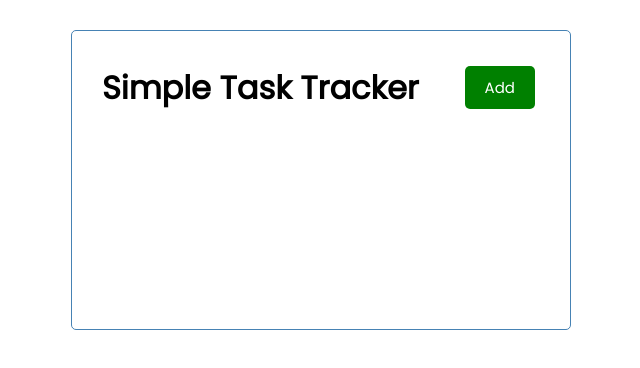
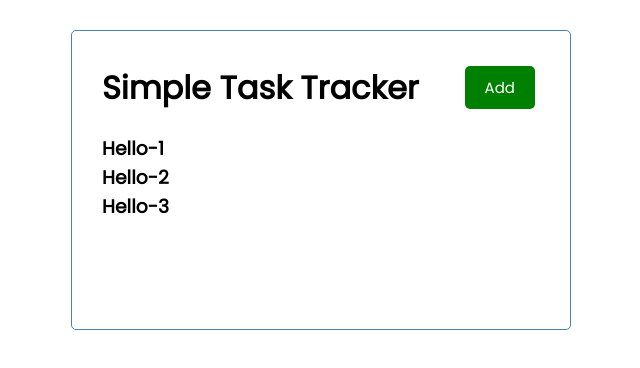
Before and after one commit to blackbird71SR/Simple-Task-Tracker, a React (Create React App) app: page / in a window 1280 px wide. Shown: the top 368 px of the page, without its empty margins (319-959 px from the left). Built offline with nearby package versions, Linux system fonts and the light colour scheme.

Commit message:
Add taks as global state and access that from Tasks component

```diff
--- a/src/App.js
+++ b/src/App.js
@@ -1,9 +1,34 @@
+import { useState } from 'react';
+
 import Header from './components/Header';
+import Tasks from './components/Tasks';
 
 function App() {
+  const [tasks, setTasks] = useState([
+    {
+      id: 1,
+      text: 'Hello-1',
+      day: 'Feb 8th at 2:45pm',
+      reminder: false,
+    },
+    {
+      id: 2,
+      text: 'Hello-2',
+      day: 'Feb 8th at 2:45pm',
+      reminder: true,
+    },
+    {
+      id: 3,
+      text: 'Hello-3',
+      day: 'Feb 8th at 2:45pm',
+      reminder: false,
+    },
+  ]);
+
   return (
     <div className='container'>
       <Header />
+      <Tasks tasks={tasks} />
     </div>
   );
 }
--- /dev/null
+++ b/src/components/Tasks.js
@@ -0,0 +1,11 @@
+const Tasks = (props) => {
+  return (
+    <>
+      {props.tasks.map((task) => (
+        <h3 key={task.id}>{task.text}</h3>
+      ))}
+    </>
+  );
+};
+
+export default Tasks;
```
